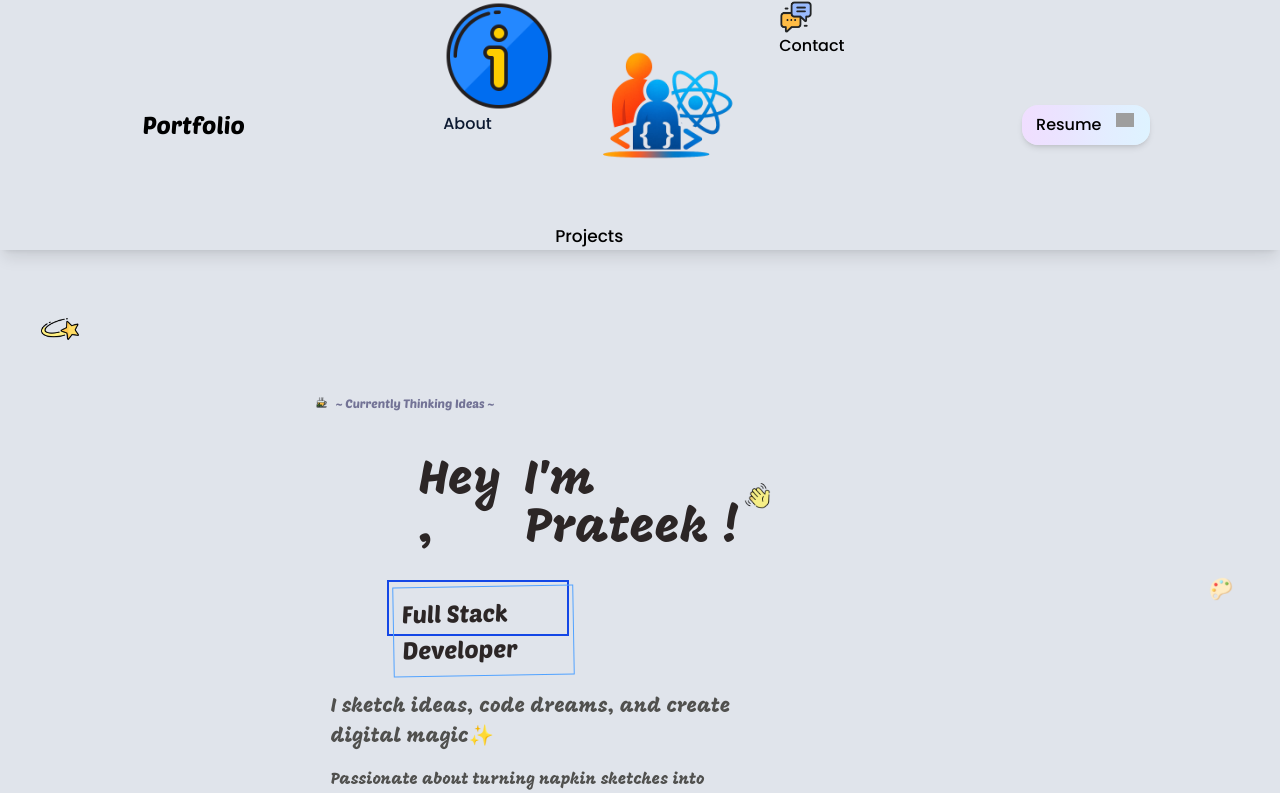
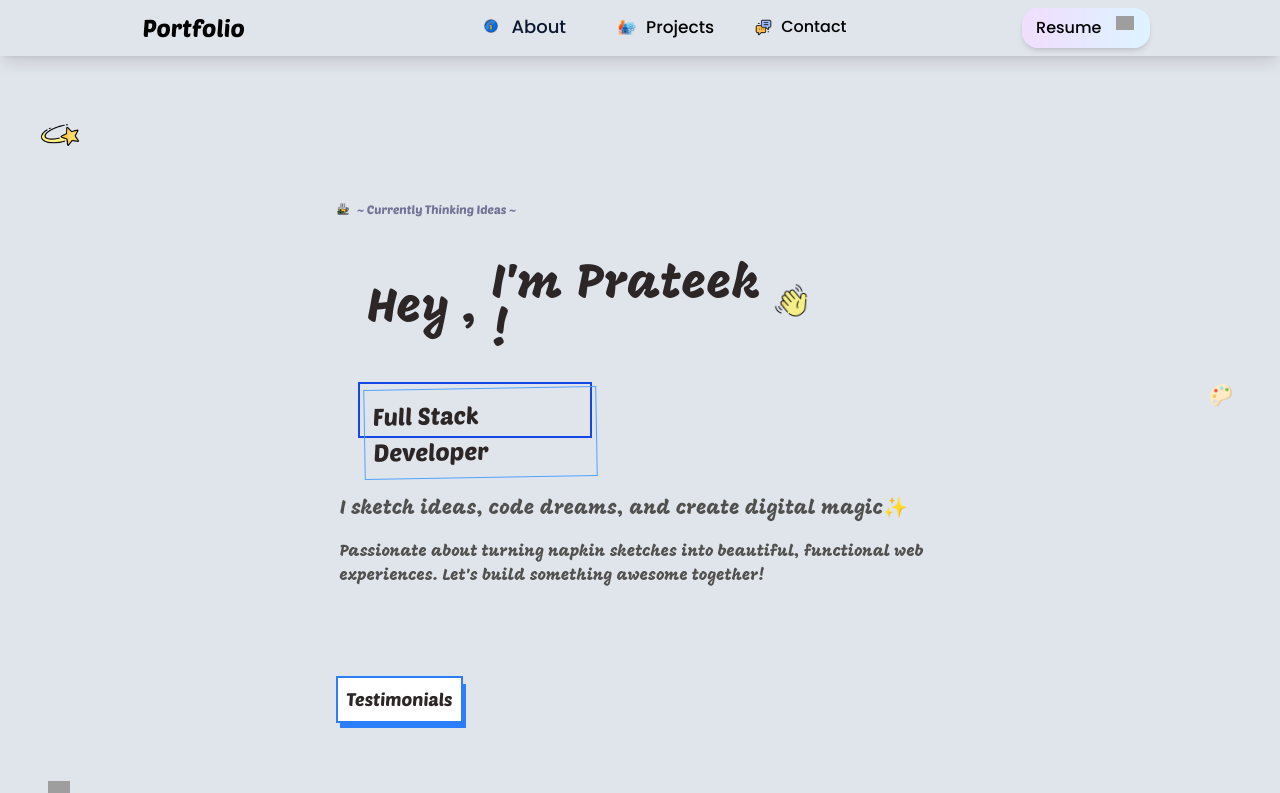
Before and after one commit to Prateek-Shar/Portfolio, a React (Vite) app: page / in a window 1280 px wide. Shown: the top 793 px of the page. Built offline with nearby package versions, Linux system fonts and the light colour scheme; grey boxes are pictures that could not be loaded.

Commit message:
final build with responsive design

```diff
--- a/src/Pages/main_page.tsx
+++ b/src/Pages/main_page.tsx
@@ -155,7 +155,7 @@ const MainPage = () => {
                     <img src={confetti} className="p-1"/>
                 </div>
 
-                <div className="xl:w-[80%] 2xl:w-[60%] flex flex-col bg-[#e0e4eb] mb-20 mt-50 border-2 border-[#e5e7eb] rounded-[12px] mm:w-[90%]">
+                <div className="xl:w-[75%] 2xl:w-[60%] flex flex-col bg-[#e0e4eb] mb-20 mt-50 border-2 border-[#e5e7eb] rounded-[12px] mm:w-[90%]">
                     <div className="w-full">
                         <Contact_head />
                     </div>
--- a/src/components/About/skill_box.tsx
+++ b/src/components/About/skill_box.tsx
@@ -7,7 +7,7 @@ const Skill_box = () => {
     return (
         <div className="w-full flex justify-center items-center">
 
-            <div className="xl:w-[75%] 2xl:w-[60%] xl:flex xl:flex-row xl:justify-evenly mt-10 mb-40 ml:flex ml:flex-col ml:w-[90%] ml:items-center mm:flex mm:flex-col mm:w-[90%] mm:items-center">
+            <div className="xl:w-[80%] 2xl:w-[60%] xl:flex xl:flex-row xl:justify-evenly mt-10 mb-40 ml:flex ml:flex-col ml:w-[90%] ml:items-center mm:flex mm:flex-col mm:w-[90%] mm:items-center">
 
                 <div className="xl:w-[30%] xl:mt-2 xl:mb-2 bg-[#e0e5eb] shadow-2xl rounded-4xl ml:w-full mm:w-full">
                     <div className="w-full flex justify-center xl:mt-6 xl:mb-2 ml:mt-4 ml:mb-4 mm:mt-4 mm:mb-4" >
--- a/src/components/About/skill_showcase.tsx
+++ b/src/components/About/skill_showcase.tsx
@@ -19,7 +19,7 @@ import js from "/Images/js.png"
 const Skill_showcase = () => {
 
     return (
-        <div className="xl:w-[80%] 2xl:w-[60%] xl:flex xl:flex-col mb-20 bg-[#e0e4eb] shadow-2xl rounded-4xl ml:flex ml:flex-col ml:w-[90%] mm:w-[90%]">
+        <div className="xl:w-[75%] 2xl:w-[65%] xl:flex xl:flex-col mb-20 bg-[#e0e4eb] shadow-2xl rounded-4xl ml:flex ml:flex-col ml:w-[90%] mm:w-[90%]">
 
             <div className="w-full flex justify-center xl:mt-2 ml:mt-0">
                 <div className="xl:w-[60%] flex justify-center items-center p-4 ml:w-full mm:w-full">
--- a/src/components/Contact/contact_right.tsx
+++ b/src/components/Contact/contact_right.tsx
@@ -17,7 +17,7 @@ const Right_side_contact = () => {
         </div>
 
         <div className="w-full flex justify-center xl:mt-0 mm:mt-2">
-            <div className="xl:w-[60%] flex mm:w-[90%] ml:w-[90%] justify-center">
+            <div className="2xl:w-[60%] xl:w-[65%] flex mm:w-[90%] ml:w-[90%] justify-center">
                 <div className="xl:w-[90%] mm:w-[78%] ml:w-[78%] flex items-center justify-center ml:flex ml:justify-center ml:items-center">
                     <p className="font-Poet text-[#0c1931] mm:text-[21px] ml:text-[24px] xl:text-[28px] p-2">Send Me Some Magic !</p>
                 </div>
--- a/src/components/Hero_comp/banner.tsx
+++ b/src/components/Hero_comp/banner.tsx
@@ -25,7 +25,7 @@ const Banner = () => {
                 <img src={startup} className="p-2 "/>
             </div>
 
-            <div className="xl:w-[42%] flex flex-row-reverse xl:justify-normal xl:mt-35 ml:w-[80%] ml:mt-20 mm:mt-15">
+            <div className="2xl:w-[42%] xl:w-[44.5%] flex flex-row-reverse xl:justify-normal xl:mt-35 ml:w-[80%] ml:mt-20 mm:mt-15">
                 <div className="xl:w-[36%] flex items-center justify-center ml:w-[80%] ml:mr-5 mm:w-[90%] xl:mr-8">
                     <div className="w-[10%] p-1 mm:p-2 xl:p-1">
                         <img src={herbal} />
@@ -34,15 +34,11 @@ const Banner = () => {
                     <div className="w-[90%] p-1">
                         <p className="font-Poet text-[#737396] text-[15px] mm:text-[12px]">~ Currently Thinking Ideas ~</p>
                     </div>
-
-                    {/* <div className="w-[90%] p-1">
-                        <p className="font-Poet text-[#737396] text-[15px] mm:text-[12px]">~ Working On Something ~</p>
-                    </div> */}
                 </div>
             </div>
 
             <div className="xl:w-[40%] xl:flex xl:items-center xl:flex-row-reverse xl:ml-85 mt-10 ml:w-[90%] ml:ml-0 ml:flex ml:flex-row-reverse mm:flex mm:justify-center ">
-                <div className="xl:w-[70%] ml:w-[72%] mm:w-[80%] flex ml:flex ml:justify-center ml:items-center">
+                <div className="2xl:w-[70%] xl:w-[90%] ml:w-[72%] mm:w-[80%] flex ml:flex ml:justify-center ml:items-center xl:mr-6 2xl:mr-0">
                     <div className="xl:w-[30%] flex justify-center ml:items-center ml:w-[24%]">
                         <p className="font-Mogra p-2 ml:p-0.5 mm:p-0.5 mm:text-[25px] xl:text-5xl mm:pl-2 text-[#2c2626] ml:text-[25px]">Hey ,</p>
                     </div>
@@ -59,7 +55,7 @@ const Banner = () => {
             </div>
 
             <div className="xl:w-[45%] xl:ml-55 flex flex-row-reverse ml:w-[55%] mm:w-[80%] mm:flex mm:flex-row mm:justify-center ml:ml-9 xl:mt-4">
-                <div className="xl:w-[35%] relative xl:mr-10 ml:w-[82%] ml::mr-0 mm:w-[70%]">
+                <div className="2xl:w-[36%] xl:w-[45%] relative xl:mr-10 ml:w-[82%] ml::mr-0 mm:w-[70%]">
                     <div className="w-[90%] border-2 xl:p-6.5 border-blue-700 my-2 ml:p-4.5 mm:p-5" />
                     <div className="w-[90%] border p-2 absolute left-1.5 top-3.5 border-blue-400 -rotate-1 ml:top-3.5 xl:flex xl:items-center" >
                          <p className="font-Poet xl:text-[24px] text-[#2c2626] ml:text-[14px]">Full Stack Developer</p>
@@ -67,19 +63,19 @@ const Banner = () => {
                 </div>
             </div>
 
-            <div className="xl:w-[58%] xl:flex xl:flex-row-reverse xl:ml-0 xl:justify-normal mt-10 ml:w-[90%] ml:flex ml:justify-center mm:flex mm:justify-center ml:ml-3">
-                <div className="xl:w-[56%] ml:w-[80%] mm:w-[78%] ">
+            <div className="2xl:w-[57%] xl:w-[75%] xl:flex xl:flex-row-reverse xl:ml-0 xl:justify-normal mt-10 ml:w-[90%] ml:flex ml:justify-center mm:flex mm:justify-center ml:ml-3">
+                <div className="2xl:w-[56%] xl:w-[65%] ml:w-[80%] mm:w-[78%]">
                     <p className="font-Mogra xl:text-[20px] p-2 text-[#50504e] ml:text-[16px] xl:pl-1">I sketch ideas, code dreams, and create digital magic✨</p>
                 </div>
             </div>
 
-            <div className="xl:w-[56%] xl:flex xl:flex-row-reverse xl:justify-normal ml:w-[90%] ml:flex ml:justify-center mm:flex mm:justify-center ml:ml-3 xl:ml-0">
-                <div className="xl:w-[55%] ml:w-[80%] mm:w-[78%]">
+            <div className="2xl:w-[55%] xl:w-[74%] xl:flex xl:flex-row-reverse xl:justify-normal ml:w-[90%] ml:flex ml:justify-center mm:flex mm:justify-center ml:ml-3 xl:ml-0">
+                <div className="2xl:w-[55%] xl:w-[65%] ml:w-[80%] mm:w-[78%]">
                     <p className="font-Mogra text-[16px] p-2 text-[#50504e] ml:text-[16px]">Passionate about turning napkin sketches into beautiful, functional web experiences. Let's build something awesome together!</p>
                 </div>
             </div>
 
-            <div className="xl:w-[36%] xl:flex xl:flex-row-reverse xl:justify-normal mt-22 xl:mt-20 ml:w-[50%] ml:hidden ml:justify-center ml:items-center mm:w-[60%] mm:flex mm:justify-center mm:mt-15">
+            <div className="2xl:w-[35.5%] xl:w-[37%] xl:flex xl:flex-row-reverse xl:justify-normal mt-22 xl:mt-20 ml:w-[50%] ml:hidden ml:justify-center ml:items-center mm:w-[60%] mm:flex mm:justify-center mm:mt-15">
                 <div className="xl:w-[30%] relative ml:w-[65%] mm:w-[65%]">
                     <div className="bg-blue-500 m-2 mm:p-3.5 xl:p-5.5"/>
                     <div className="w-[90%] p-2 xl:p-2 mm:p-1 bg-white absolute top-0 left-1 border-2 border-blue-500 flex justify-center hover:bg-blue-200">
@@ -94,9 +90,9 @@ const Banner = () => {
             </div>
 
 
-            <div className="w-full ml:hidden xl:flex xl:mt-40 mm:hidden" />
+            <div className="w-full ml:hidden xl:flex xl:mt-17 mm:hidden 2xl:flex 2xl:mt-37" />
 
-            <div className="xl:w-[41%] xl:mt-2 xl:ml-6 items-center flex-row-reverse xl:justify-normal ml:animate-explore mm:max-ll::animate-bounce ml:flex xl:flex xl:mb-5 ml:w-[65%] ml:justify-center ml:items-center ml:mt-15 ml:mb-5 mm:w-[80%] mm:flex mm:justify-center mm:mt-5 mm:mb-2 ml:ml-4">
+            <div className="2xl:w-[40%] xl:w-[41%] xl:mt-2 xl:ml-6 items-center flex-row-reverse xl:justify-normal ml:animate-explore mm:max-ll::animate-bounce ml:flex xl:flex xl:mb-5 ml:w-[65%] ml:justify-center ml:items-center ml:mt-15 ml:mb-5 mm:w-[80%] mm:flex mm:justify-center mm:mt-5 mm:mb-2 ml:ml-4">
                 <div className="xl:w-[40%] flex ml:w-[70%] mm:w-[70%]">
                     <div className="p-2 flex items-center mm:pl-0">
                         <p className="font-Poet text-[#737373] text-[13px] mm:text-[12px]">Scroll For More Content</p>
--- a/src/components/Navbar_com/links.tsx
+++ b/src/components/Navbar_com/links.tsx
@@ -25,7 +25,6 @@ const Links_text:React.FC<Switch> = ( {SwitchToAbout , SwitchToContact , SwitchT
         setOptionDiv(true)
 
         setMenuDiv(false)
-
         setCloseMenuDiv(true)
 
         if(Linkref.current) {
@@ -67,44 +66,44 @@ const Links_text:React.FC<Switch> = ( {SwitchToAbout , SwitchToContact , SwitchT
     return (
 
     <>
-        <div className="xl:w-full xl:flex xl:justify-evenly ml:hidden mm:hidden 2xl:flex 2xl:w-[80%]">
+        <div className="xl:w-full xl:flex xl:justify-evenly ml:hidden mm:hidden 2xl:flex">
 
             {/* About Div */}
-            <div className="2xl:w-[24%] 2xl:flex 2xl:flex-col hover:cursor-pointer" onClick={SwitchToAbout} >
-                <div className="2xl:w-full 2xl:flex">
-                    <div className="2xl:w-[30%]">
-                        <img src={about} className="2xl:object-contain 2xl:w-[90%] 2xl:p-[6px]"/>
+            <div className="2xl:w-[21%] xl:w-[22%] xl:flex xl:flex-col hover:cursor-pointer lm:w-[24%]`" onClick={SwitchToAbout} >
+                <div className="xl:w-full xl:flex">
+                    <div className="xl:w-[30%]">
+                        <img src={about} className="xl:object-contain xl:w-[90%] xl:p-[6px]"/>
                     </div>
 
-                    <div className="2xl:w-[70%] 2xl:flex 2xl:items-center hover:to-default">
-                        <p className="font-Poppins 2xl:text-[18px] 2xl:pl-1 text-[#0c1931] hover:to-default">About</p>
+                    <div className="xl:w-[70%] xl:flex xl:items-center hover:to-default">
+                        <p className="font-Poppins xl:text-[18px] xl:pl-1 text-[#0c1931] hover:to-default">About</p>
                     </div>
                 </div>
             </div>
 
 
             {/* Project Div */}
-            <div className="2xl:w-[23%] 2xl:flex 2xl:flex-col hover:cursor-pointer" onClick={SwitchToProject} >
-                <div className="2xl:w-full 2xl:flex">
-                    <div className="2xl:w-[30%] 2xl:flex 2xl:justify-center">
-                        <img src={projects} className="2xl:object-contain 2xl:w-full 2xl:p-0"/>
+            <div className="2xl:w-[21%] xl:w-[23%] xl:flex xl:flex-col hover:cursor-pointer" onClick={SwitchToProject} >
+                <div className="xl:w-full xl:flex">
+                    <div className="xl:w-[30%] xl:flex xl:justify-center">
+                        <img src={projects} className="xl:object-contain xl:w-full xl:p-0"/>
                     </div>
 
-                    <div className="2xl:w-[70%] 2xl:flex 2xl:items-center hover:cursor-pointer">
-                        <p className="font-Poppins text-[17px] 2xl:pl-1 text-[#0c1931 hover:to-default">Projects</p>
+                    <div className="xl:w-[70%] xl:flex xl:items-center hover:cursor-pointer">
+                        <p className="font-Poppins text-[17px] xl:pl-1 text-[#0c1931 hover:to-default">Projects</p>
                     </div>
                 </div>
             </div>
 
 
             {/* Contact Div */}
-            <div className="2xl:w-[24%] 2xl:flex 2xl:flex-col hover:cursor-pointer" onClick={SwitchToContact} >
-                <div className="2xl:w-full 2xl:flex">
+            <div className="2xl:w-[21%] xl:w-[24%] xl:flex xl:flex-col hover:cursor-pointer" onClick={SwitchToContact} >
+                <div className="xl:w-full xl:flex">
                     <div className="w-[30%]">
-                        <img src={contact} className="2xl:object-contain 2xl:w-[90%] 2xl:p-[6px]"/>
+                        <img src={contact} className="xl:object-contain xl:w-[90%] xl:p-[6px]"/>
                     </div>
 
-                    <div className="2xl:w-[70%] 2xl:flex 2xl:items-center hover:cursor-pointer">
+                    <div className="xl:w-[70%] xl:flex xl:items-center hover:cursor-pointer">
                         <p className="font-Poppins text-[16px] hover:to-default">Contact</p>
                     </div>
                 </div>
--- a/src/index.css
+++ b/src/index.css
@@ -23,7 +23,7 @@
     --font-Mogra : Mogra;
 
     --breakpoint-ml: 393px; /* Iphone */
-    --breakpoint-mm: 375px;
+    --breakpoint-mm: 375px; /* Normal Phone */
 
     --text-headingColor: #0c1931;
     --text-paraColor: #282c31
```
Also changed, not shown: src/components/Project/project_box.tsx (+20 -20 lines).
